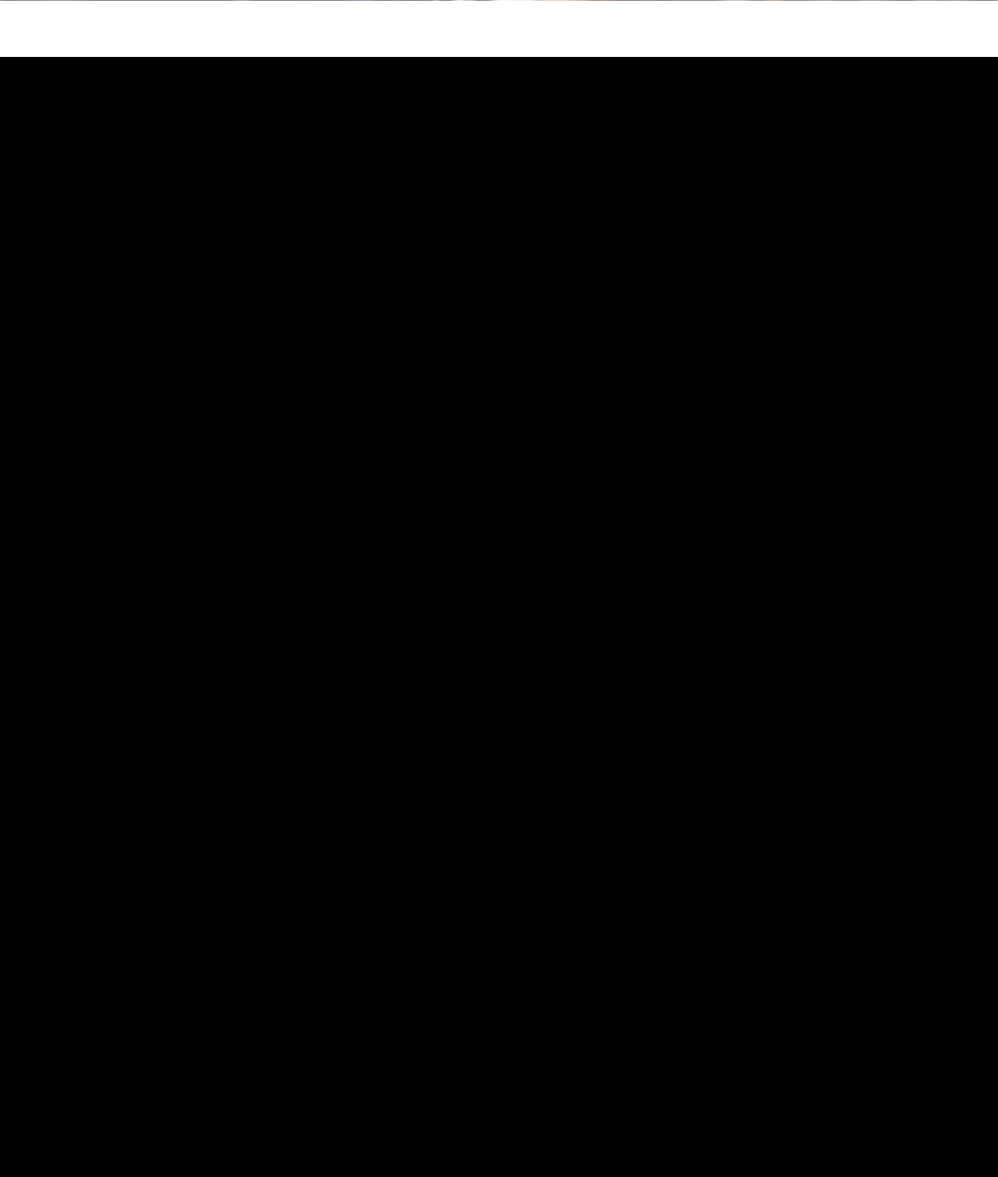
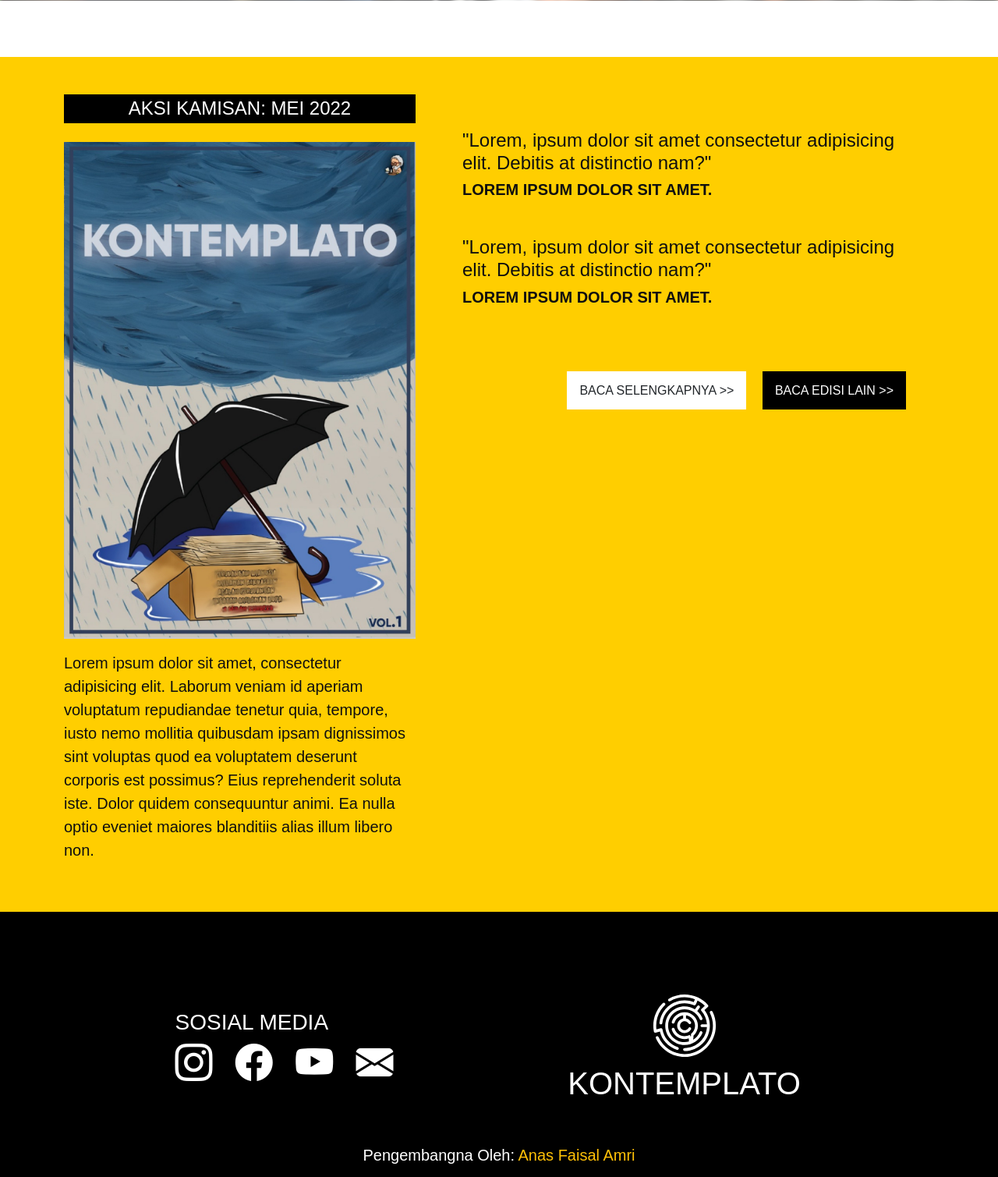
Before and after one commit to anasfaisalamri/kontemplato, a PHP site: page / in a window 1280 px wide. Shown: the part 2007-3516 px from the top of the page at 78% size. Before the commit the page ends 2080 px from the top, so only its background shows below. Run offline with PHP 8.4, Linux system fonts and the light colour scheme; some web fonts are replaced.

Commit message:
tambah section preview-majalah dan footer

```diff
--- a/assets/style/style.css
+++ b/assets/style/style.css
@@ -37,6 +37,14 @@ html, body {
   font-family: var(--font-family-sans-serif);
 
   color: var(--dark);
+}
+
+.bg-gold {
+  background-color: var(--gold);
+}
+
+.bg-black {
+  background-color: #000;
 }
 
 nav.navbar {
--- a/index.html
+++ b/index.html
@@ -14,6 +14,9 @@
   <!-- Bootstrap CSS -->
   <link href="assets/bootstrap/css/bootstrap.min.css" rel="stylesheet">
 
+  <!-- Bootstarp Icon -->
+  <link rel="stylesheet" href="https://cdn.jsdelivr.net/npm/bootstrap-icons@1.8.2/font/bootstrap-icons.css">
+
   <!-- Owl Carousel -->
   <link rel="stylesheet" href="assets/owlCarousel/owl.carousel.min.css">
   <link rel="stylesheet" href="assets/owlCarousel/owl.theme.default.min.css">
@@ -26,11 +29,10 @@
 </head>
 
 <body>
-  <nav class="navbar navbar-expand-md navbar-light fixed-top">
+  <nav class="navbar navbar-expand-md navbar-light fixed-top shadow-sm">
     <div class="container">
       <a class="navbar-brand  text-uppercase" href="#">
-        <img src="assets/icon/logoKontemplato.svg" alt="logoKontemplato" width="35" class="me-1">
-        Kontemplato
+        <img src="assets/icon/logoKontemplatoTextBlack.png" alt="logoKontemplato" class="me-1 img-fluid" width="250">
       </a>
       <button class="navbar-toggler" type="button" data-bs-toggle="collapse" data-bs-target="#navbarNavAltMarkup"
         aria-controls="navbarNavAltMarkup" aria-expanded="false" aria-label="Toggle navigation">
@@ -121,6 +123,96 @@
         </div>
       </div>
     </section>
+
+    <section id="preview-majalah" class="preview-majalah bg-gold py-5">
+      <div class="container">
+        <div class="row">
+          <div class="col-lg-5">
+            <h4 class="text-uppercase text-center text-white py-1 bg-black">aksi kamisan: mei 2022</h4>
+          </div>
+        </div>
+        <div class="row">
+          <div class="col-md-5">
+            <img src="assets/img/kamisan-preview.jpg" class="img-fluid my-3" alt="">
+            <p class="fs-5">Lorem ipsum dolor sit amet, consectetur adipisicing elit. Laborum veniam id aperiam
+              voluptatum repudiandae tenetur quia, tempore, iusto nemo mollitia quibusdam ipsam dignissimos sint
+              voluptas quod ea voluptatem deserunt corporis est possimus? Eius reprehenderit soluta iste. Dolor quidem
+              consequuntur animi. Ea nulla optio eveniet maiores blanditiis alias illum libero non.</p>
+          </div>
+          <div class="col-md-7 px-5">
+            <h4>"Lorem, ipsum dolor sit amet consectetur adipisicing elit. Debitis at distinctio
+              nam?"
+            </h4>
+            <h5 class="mt-2 text-uppercase fs-5 mb-5">
+              <strong>Lorem ipsum dolor sit amet.</strong>
+            </h5>
+            <h4>"Lorem, ipsum dolor sit amet consectetur adipisicing elit. Debitis at distinctio
+              nam?"
+            </h4>
+            <h5 class="mt-2 text-uppercase fs-5 mb-5">
+              <strong>Lorem ipsum dolor sit amet.</strong>
+            </h5>
+
+            <div class="float-lg-end mt-5">
+              <a href="#" class="text-uppercase me-3 text-decoration-none text-dark bg-white p-3">baca selengkapnya
+                >></a>
+              <a href="#" class="text-uppercase text-decoration-none text-white bg-black p-3">baca edisi lain >></a>
+            </div>
+          </div>
+        </div>
+      </div>
+    </section>
+
+    <footer class="bg-black pt-5 pb-0">
+      <div class="container pt-5">
+        <div class="d-none d-md-block">
+          <div class="row justify-content-center text-center align-items-center">
+            <div class="col-md-5">
+              <h3 class="text-uppercase text-white text-start">sosial media</h3>
+              <div class="col-sm-12 display-5 text-start text-wrap">
+                <i class="bi bi-instagram text-white me-3"></i>
+                <i class="bi bi-facebook text-white me-3"></i>
+                <i class="bi bi-youtube text-white me-3"></i>
+                <i class="bi bi-envelope-fill text-white me-3"></i>
+              </div>
+            </div>
+            <div class="col-md-4">
+              <img src="assets/icon/logoKontemplatoWhite.svg" alt="" width="100">
+              <h1 class="text-white text-uppercase">kontemplato</h1>
+            </div>
+          </div>
+          <div class="row mt-5 pb-2">
+            <div class="col">
+              <h5 class="text-center text-white text-capitalize">pengembangna oleh: <a
+                  href="https://www.instagram.com/anasfaisalamri" target="_blank"
+                  class="text-warning text-decoration-none">anas faisal amri</a></h5>
+            </div>
+          </div>
+        </div>
+        <div class="d-block d-md-none">
+          <div class="row justify-content-center text-center align-items-center">
+            <div class="col mx-5">
+              <img src="assets/icon/logoKontemplatoText.png" class="img-fluid" alt="">
+            </div>
+            <div class="col-md-5 mt-4">
+              <div class="col-sm-12 display-5 text-wrap">
+                <i class="bi bi-instagram text-white me-3"></i>
+                <i class="bi bi-facebook text-white me-3"></i>
+                <i class="bi bi-youtube text-white me-3"></i>
+                <i class="bi bi-envelope-fill text-white me-3"></i>
+              </div>
+            </div>
+          </div>
+          <div class="row mt-5 pb-2">
+            <div class="col">
+              <h5 class="text-center text-white text-capitalize">pengembangna oleh: <a
+                  href="https://www.instagram.com/anasfaisalamri" target="_blank"
+                  class="text-warning text-decoration-none">anas faisal amri</a></h5>
+            </div>
+          </div>
+        </div>
+      </div>
+    </footer>
   </div>
 
 
--- a/script.js
+++ b/script.js
@@ -9,7 +9,7 @@ $(document).ready(function(){
 $('#news').find('.owl-carousel').owlCarousel({
   loop:true,
   autoplay:true,
-  autoplayTimeout:2000,
+  autoplayTimeout:3000,
   margin:10,
   nav:false,
   dotsClass:false,
@@ -33,7 +33,6 @@ $('#news').find('.owl-carousel').owlCarousel({
 $('#majalah').find(".owl-carousel").owlCarousel({
   loop:true,
   autoplay:true,
-  autoplayTimeout:3000,
   items:1,
   nav:false,
   dotsClass:false,
```
Also changed, not shown: assets/icon/logoKontemplato.png, assets/icon/logoKontemplato.svg, assets/icon/logoKontemplatoText.png (added), assets/icon/logoKontemplatoText.svg (added), assets/icon/logoKontemplatoTextBlack.png (added), assets/icon/logoKontemplatoWhite.png, assets/icon/logoKontemplatoWhite.svg, assets/img/kamisan-preview.jpg (added).
